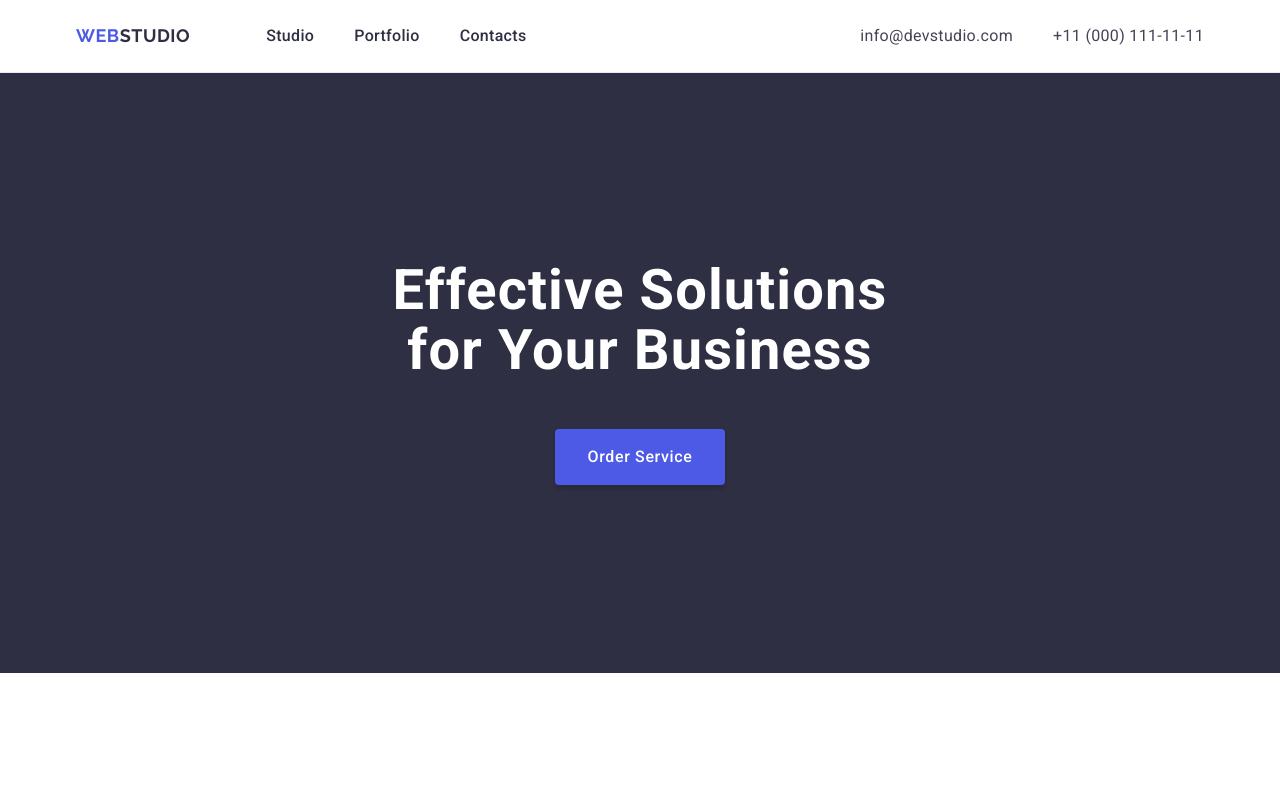
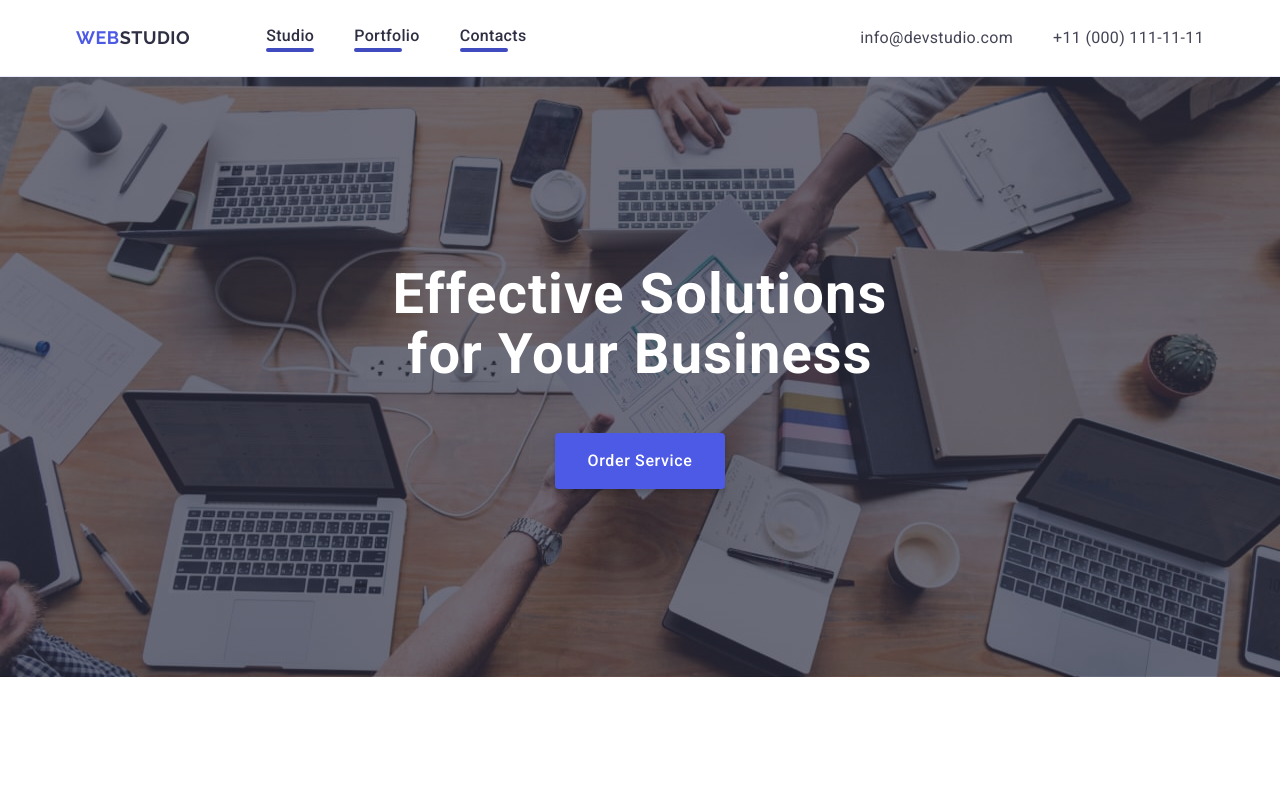
Before and after one commit to Nadiia-Yuce/goit-markup-hw-04, a plain HTML site: page index.html in a window 1280 px wide. Shown: the top 789 px of the page. Drawn offline with nearby package versions, Linux system fonts and the light colour scheme.

Commit message:
add background image

```diff
--- a/css/styles.css
+++ b/css/styles.css
@@ -73,6 +73,7 @@ button {
 .nav-list {
   display: flex;
   gap: 40px;
+  /* justify-content: center; */
 }
 
 .nav-item {
@@ -88,6 +89,15 @@ button {
 .nav-item:hover,
 .nav-item:focus {
   color: #404bbf;
+}
+
+.nav-item::after {
+  content: "";
+  border-radius: 2px;
+  width: 48px;
+  height: 4px;
+  background: #404bbf;
+  display: block;
 }
 
 .address {
@@ -114,6 +124,13 @@ button {
 
 .hero {
   background-color: #2e2f42;
+  background-image: linear-gradient(
+      rgba(46, 47, 66, 0.7),
+      rgba(46, 47, 66, 0.7)
+    ),
+    url(../images/people-office.jpg);
+  background-position: center;
+  background-repeat: no-repeat;
   padding: 188px 0;
 }
 
```
Also changed, not shown: images/antenna 1.svg (added), images/astronaut 1.svg (added), images/clock 1.svg (added), images/diagram 1.svg (added), images/facebook 1.svg (added), images/instagram 2.svg (added), images/linkedin 1.svg (added), images/people-office.jpg (added), images/twitter 1.svg (added).
